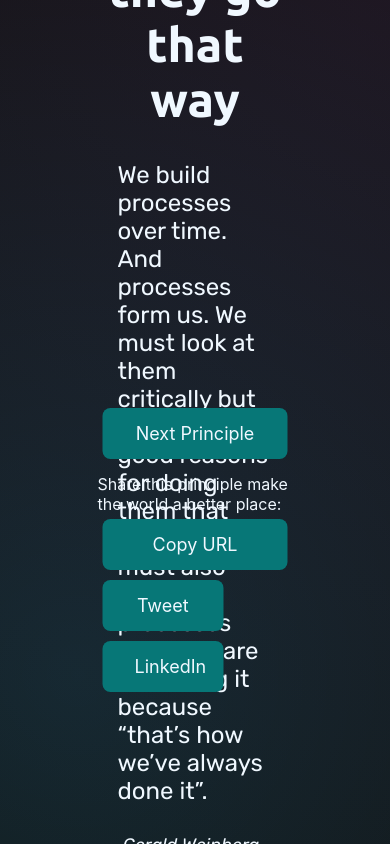
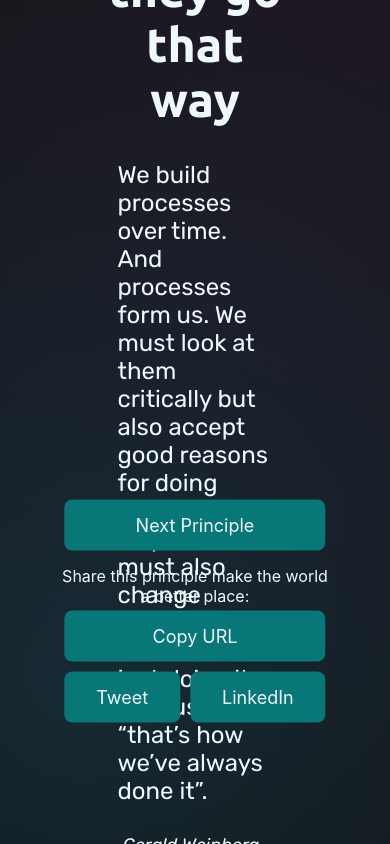
Before and after one commit to testheader/qualityprinciples, a React (Create React App) app: page / in a window 390 px wide. Built offline with nearby package versions, Linux system fonts and the light colour scheme.

Commit message:
mobile version

```diff
--- a/src/App.css
+++ b/src/App.css
@@ -30,6 +30,14 @@ canvas {
   position: fixed;
 }
 
+.mobile-center-container{
+  width: 90vw;
+  transform: translate(-50%, -50%);
+  left: 50%;
+  top: 30%;
+  position: absolute;
+}
+
 .principle-container {
   display: flex;
   padding: 20px;
@@ -51,6 +59,21 @@ canvas {
   bottom: 0;
   left: 50%;
   transform: translate(-50%, -50%);
+}
+
+.mobile-button-container{
+  display: flex;
+  flex-direction: column;
+
+  z-index: 10;
+  position: fixed;
+  bottom: 10%;
+  width: 100%;
+}
+
+.share-container{
+  display: flex;
+
 }
 
 .button{
@@ -91,7 +114,12 @@ canvas {
 }
 
 .social{
-  width: 29%
+  width: 100%;
+  float: left;
+}
+
+.mobile-social{
+
 }
 
 h1{
@@ -105,6 +133,11 @@ h1{
 .description{
   font-family: "Rubik", sans-serif;
   color: var(--text-color);
+}
+.mobile-description{
+  font-size: large;
+}
+.desktop-description{
   font-size: x-large;
 }
 
@@ -114,11 +147,12 @@ h1{
   font-size: large;
   font-style: italic;
   margin: 5px;
+  overflow: overlay;
 }
-
 
 .spacer{
   height: 50px;
   color: var(--text-color);
   align-content: end;
+  text-align: center;
 }
--- a/src/App.js
+++ b/src/App.js
@@ -39,9 +39,9 @@ function App() {
         });
     }
 
-    const renderPrinciples= () => {
+    const renderSources= () => {
         return principles.principles[index].source.map(principle => (
-            <p className={isMobile?"":"source"}>{principle}</p>
+            <p className={"source"}>{principle}</p>
         ))
     }
 
@@ -71,26 +71,23 @@ function App() {
 
     return (
         <div>
-            <div className={isMobile?"":"center-container"}>
+            <div className={isMobile?"mobile-center-container":"center-container"}>
                 <div className={isMobile?"":"principle-container"}>
-                    <h1>{isMobile?"MOBILE":principles.principles[index].title}</h1>
-                    <p className={isMobile?"":"description"}>{principles.principles[index].description}</p>
-                    {renderPrinciples()}
+                    <h1>{principles.principles[index].title}</h1>
+                    <p className={`description ${isMobile ? 'mobile-description' : 'desktop-description'}`}>{principles.principles[index].description}</p>
+                    {renderSources()}
                 </div>
             </div>
-            <div className={isMobile?"":"button-container"}>
-                <div className={isMobile?"":"button action"} onClick={handleNextPrinciple}>
+            <div className={isMobile?"mobile-button-container":"button-container"}>
+                <div className={`button action`} onClick={handleNextPrinciple}>
                     Next Principle
                 </div>
-                <div className={isMobile?"":"spacer"}>Share this principle make the world a better place:</div>
-                {!showCopyMessage &&
-                    <div className={isMobile?"":"button action"} onClick={copyToClipboard}>
-                        Copy URL
-                    </div>}
-                {showCopyMessage && <div className={isMobile?"":"copy-message button"}>Link copied to clipboard!</div>}
-                <div className={isMobile?"":"share-container"}>
-                    <a className={isMobile?"":"button social"} href={buildTweet()} target="_blank" rel="noreferrer">Tweet</a>
-                    <a className={isMobile?"":"button social"} href={buildLinkedIn()} target="_blank" rel="noreferrer">LinkedIn</a>
+                <div className={"spacer"}>Share this principle make the world a better place:</div>
+                {!showCopyMessage && <div className={`button action`} onClick={copyToClipboard}> Copy URL </div>}
+                {showCopyMessage && <div className={`button action copy-message`}>URL copied to clipboard!</div>}
+                <div className="share-container">
+                    <a className={"button social"} href={buildTweet()} target="_blank" rel="noreferrer">Tweet</a>
+                    <a className={"button social"} href={buildLinkedIn()} target="_blank" rel="noreferrer">LinkedIn</a>
                 </div>
             </div>
         </div>
```
